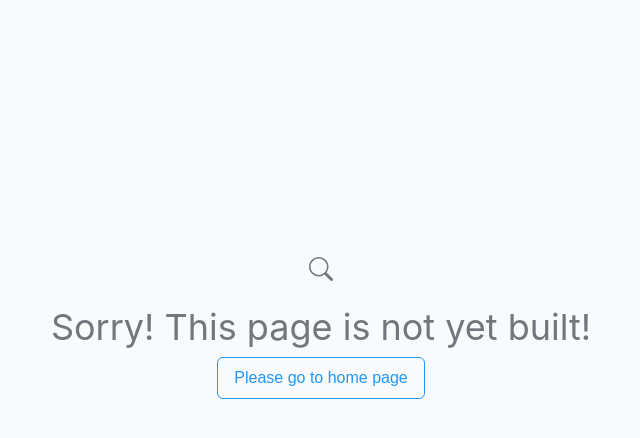
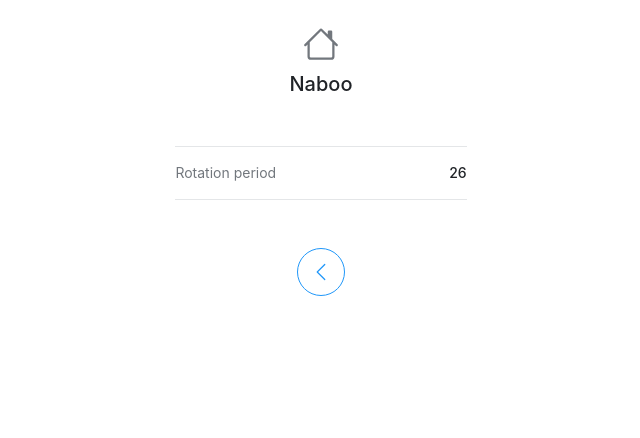
Before and after one commit to cosmas28/star-wars-client, a React (Create React App) app: page /home_world in a window 1280 px wide. Shown: the top 438 px of the page, without its empty margins (319-959 px from the left). Built offline with nearby package versions, Linux system fonts and the light colour scheme.

Commit message:
create HomeWorld

```diff
--- a/src/App.tsx
+++ b/src/App.tsx
@@ -1,6 +1,7 @@
 import * as React from 'react';
 import {BrowserRouter as Router, Route, Switch} from "react-router-dom";
 
+import {HomeWorld} from "./HomeWorld";
 import {PageNotFound} from "./PageNotFound/";
 import {People} from "./People";
 import {PersonDetails} from "./PersonDetails";
@@ -11,6 +12,7 @@
       <Switch>
         <Route path="/" component={People} exact />
         <Route path="/person_details"><PersonDetails/></Route>
+        <Route path="/home_world"><HomeWorld/></Route>
         <Route path="*" component={PageNotFound} />
       </Switch>
     </Router>
--- /dev/null
+++ b/src/HomeWorld/index.tsx
@@ -0,0 +1,35 @@
+import * as React from "react";
+
+import {DetailsRow} from "../components/DetailsRow";
+import {DetailsPageLayout} from "../components/DetailsPageLayout";
+import {ICONS} from "../components/Icons";
+
+import {
+	NameWrapper,
+	Divider,
+	HeaderTitleWrapper,
+	HomeIconWrapper,
+} from "./styles";
+
+export const HomeWorld: React.FC<{}> = () => {
+	return (
+		<DetailsPageLayout
+			handleBackButtonClick={() => console.log("TO-DO. Back to home page")}
+			renderHeader={() => (
+				<>
+					<HomeIconWrapper>{ICONS["home"]}</HomeIconWrapper>
+					<HeaderTitleWrapper>
+						<NameWrapper>Naboo</NameWrapper>
+					</HeaderTitleWrapper>
+				</>
+			)}
+		>
+			<Divider/>
+			<DetailsRow
+				label="Rotation period"
+				value="26"
+			/>
+			<Divider/>
+		</DetailsPageLayout>
+	)
+}
--- /dev/null
+++ b/src/HomeWorld/styles.ts
@@ -0,0 +1,30 @@
+import styled from "styled-components";
+
+export const HomeIconWrapper = styled.div`
+	display: flex;
+	align-items: center;
+	margin-bottom: 8px;
+	font-size: 36px;
+	color: #72777D;
+`;
+
+export const HeaderTitleWrapper = styled.div`
+	display: flex;
+	align-items: center;
+	justify-content: center;
+`;
+
+export const NameWrapper = styled.h4`
+	margin: 0;
+	font-weight: 500;
+	font-size: 20px;
+	line-height: 28px;
+	color: #202327;
+`;
+
+export const Divider = styled.div`
+  height: 1px;
+  width: 100%;
+  background: #E4E6E8;
+  margin: 16px 0;
+`;
```
